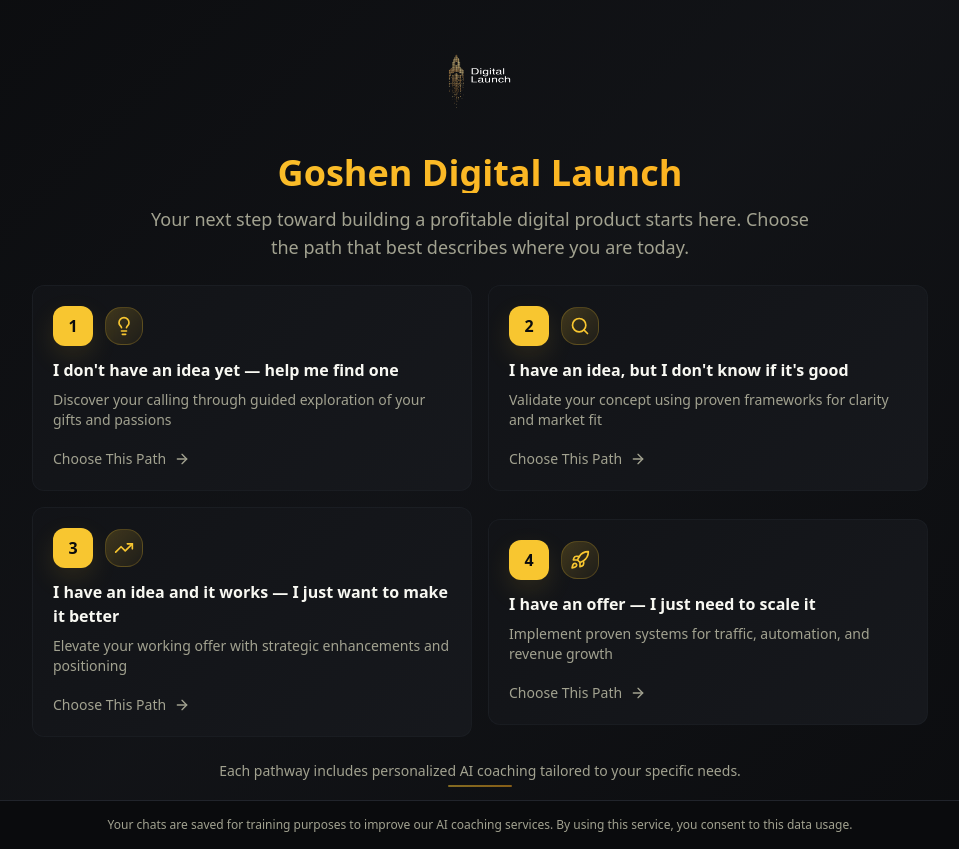
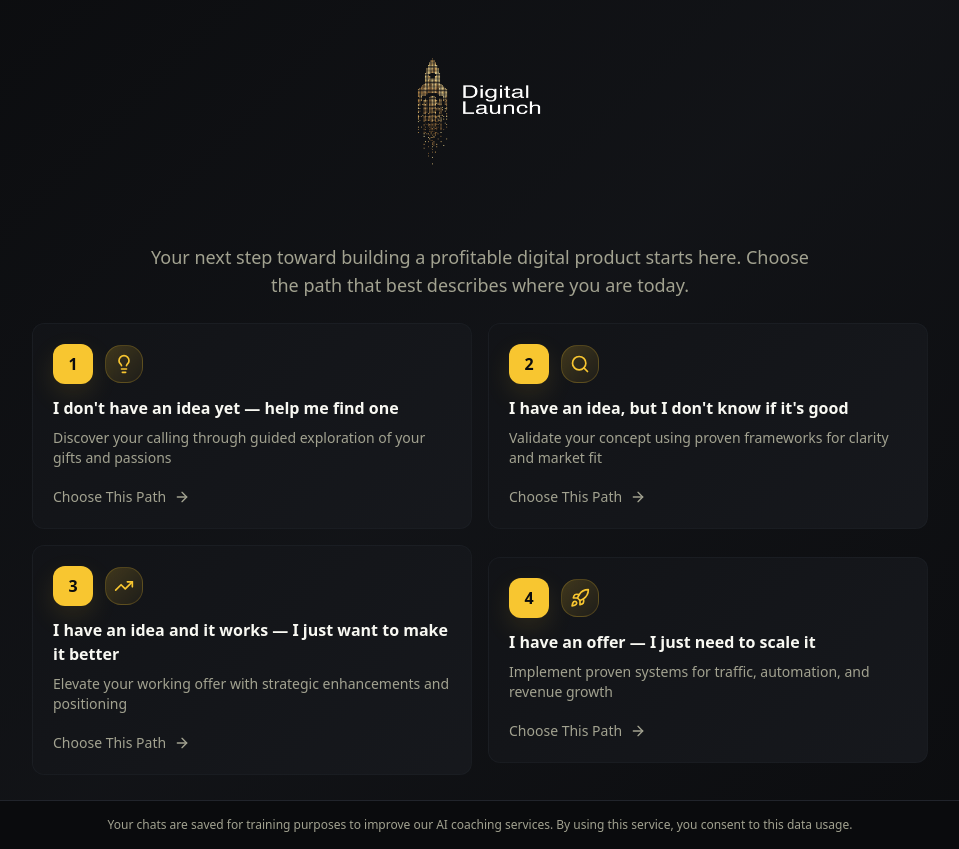
Before and after one commit to CharlesRomer/goshen-launch-guide, a React (Vite) app: page / in a window 1280 px wide. Shown: the whole page, without its empty margins (160-1119 px from the left). Built offline with nearby package versions, Linux system fonts and the light colour scheme.

Commit message:
Adjust logo size and text
Increase logo size by 6x and remove the "goshen digital launch" text below it.

```diff
--- a/src/components/PathwaySelector.tsx
+++ b/src/components/PathwaySelector.tsx
@@ -57,11 +57,8 @@ export const PathwaySelector = ({ onSelectPathway }: PathwaySelectorProps) => {
         <div className="text-center space-y-2 lg:space-y-3">
           {/* Logo */}
           <div className="flex justify-center mb-2">
-            <img src="/lovable-uploads/a82be3f9-f5e0-47c8-81ed-2475f4c5daec.png" alt="Goshen Digital Launch" className="w-24 h-24 sm:w-28 sm:h-28 lg:w-32 lg:h-32" />
+            <img src="/lovable-uploads/a82be3f9-f5e0-47c8-81ed-2475f4c5daec.png" alt="Goshen Digital Launch" className="w-48 h-48 sm:w-56 sm:h-56 lg:w-64 lg:h-64" />
           </div>
-          <h1 className="text-xl sm:text-2xl md:text-3xl lg:text-4xl font-bold bg-gradient-primary bg-clip-text text-transparent">
-            Goshen Digital Launch
-          </h1>
           <p className="text-sm sm:text-base lg:text-lg text-muted-foreground max-w-2xl mx-auto leading-relaxed">
             Your next step toward building a profitable digital product starts here.
             Choose the path that best describes where you are today.
```
